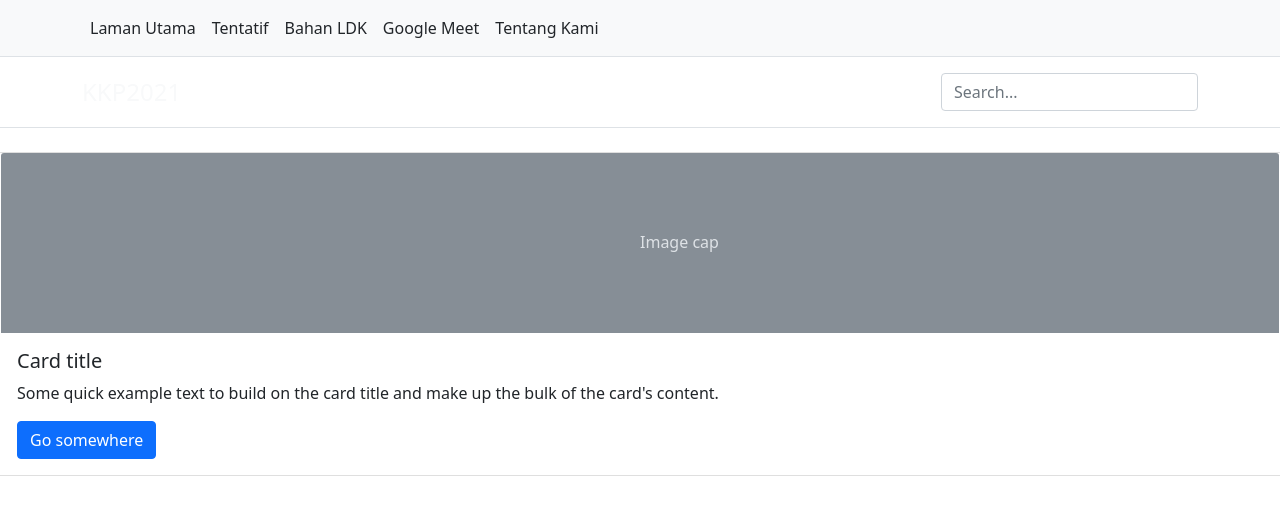
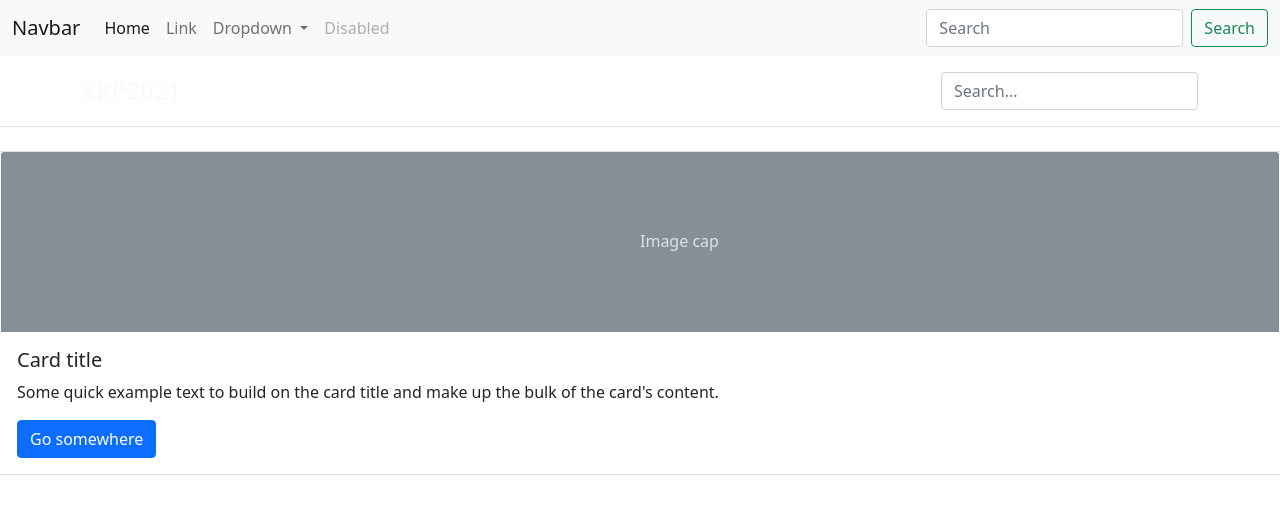
Before and after one commit to blurenciel/KPK2021, a Jekyll site: the page index.html, which Jekyll copies as it is, in a window 1280 px wide. Shown: the top 515 px of the page. Built offline with Jekyll 4.4.1, drawn with Linux system fonts in a browser that asks for light colours.

Commit message:
Update index.html

```diff
--- a/index.html
+++ b/index.html
@@ -12,17 +12,42 @@ and open the template in the editor.
         <meta name="viewport" content="width=device-width, initial-scale=1.0">
     </head>
     <body>
-  <nav class="py-2 bg-light border-bottom navbar-expand-sm navbar-expand-md">
-    <div class="container d-flex flex-wrap">
-      <ul class="nav me-auto">
-        <li class="nav-item"><a href="/KPK2021/index.html" class="nav-link link-dark px-2 active" aria-current="page">Laman Utama</a></li>
-        <li class="nav-item"><a href="/KPK2021/tentatif.html" class="nav-link link-dark px-2">Tentatif</a></li>
-        <li class="nav-item"><a href="/KPK2021/bahan.html" class="nav-link link-dark px-2">Bahan LDK</a></li>
-        <li class="nav-item"><a href="/KPK2021/meet.html" class="nav-link link-dark px-2">Google Meet</a></li>
-        <li class="nav-item"><a href="/KPK2021/about.html" class="nav-link link-dark px-2">Tentang Kami</a></li>
+  <nav class="navbar navbar-expand-lg navbar-light bg-light">
+  <div class="container-fluid">
+    <a class="navbar-brand" href="#">Navbar</a>
+    <button class="navbar-toggler" type="button" data-bs-toggle="collapse" data-bs-target="#navbarSupportedContent" aria-controls="navbarSupportedContent" aria-expanded="false" aria-label="Toggle navigation">
+      <span class="navbar-toggler-icon"></span>
+    </button>
+    <div class="collapse navbar-collapse" id="navbarSupportedContent">
+      <ul class="navbar-nav me-auto mb-2 mb-lg-0">
+        <li class="nav-item">
+          <a class="nav-link active" aria-current="page" href="#">Home</a>
+        </li>
+        <li class="nav-item">
+          <a class="nav-link" href="#">Link</a>
+        </li>
+        <li class="nav-item dropdown">
+          <a class="nav-link dropdown-toggle" href="#" id="navbarDropdown" role="button" data-bs-toggle="dropdown" aria-expanded="false">
+            Dropdown
+          </a>
+          <ul class="dropdown-menu" aria-labelledby="navbarDropdown">
+            <li><a class="dropdown-item" href="#">Action</a></li>
+            <li><a class="dropdown-item" href="#">Another action</a></li>
+            <li><hr class="dropdown-divider"></li>
+            <li><a class="dropdown-item" href="#">Something else here</a></li>
+          </ul>
+        </li>
+        <li class="nav-item">
+          <a class="nav-link disabled" href="#" tabindex="-1" aria-disabled="true">Disabled</a>
+        </li>
       </ul>
-          </div>
-  </nav>
+      <form class="d-flex">
+        <input class="form-control me-2" type="search" placeholder="Search" aria-label="Search">
+        <button class="btn btn-outline-success" type="submit">Search</button>
+      </form>
+    </div>
+  </div>
+</nav>
   <header class="py-3 mb-4 border-bottom">
     <div class="container d-flex flex-wrap justify-content-center">
       <a href="/" class="d-flex align-items-center mb-3 mb-lg-0 me-lg-auto text-light text-decoration-none">
```
